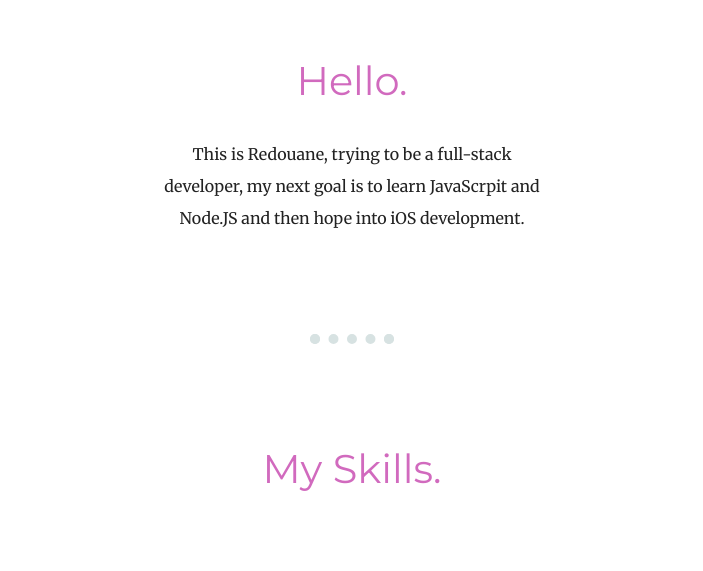
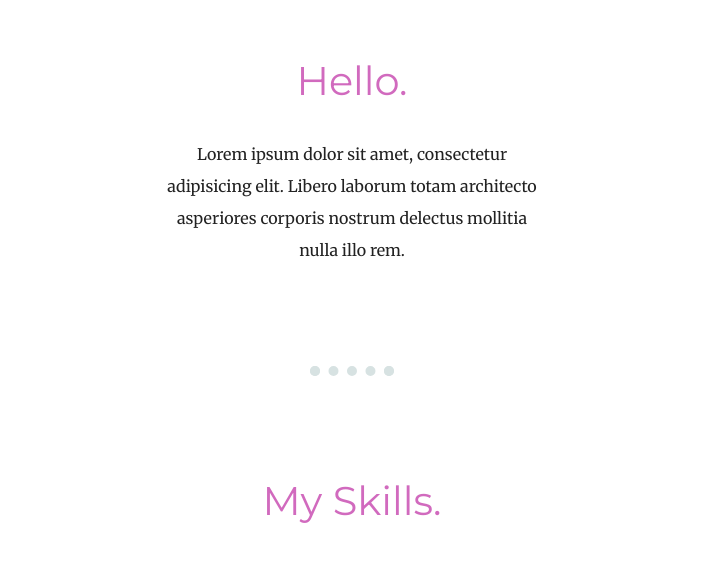
Before and after one commit to RedouaneAjgagal/mywebsite, a plain HTML site: page index.html in a window 1280 px wide. Shown: the part 911-1482 px from the top of the page, without its empty margins (288-991 px from the left). Drawn offline with Linux system fonts and the light colour scheme; a web font is replaced by a local one.

Commit message:
Update index.html

```diff
--- a/index.html
+++ b/index.html
@@ -23,7 +23,7 @@
   <div class="profile">
     <img src="./images/Redouane Ajgagal.png" width="200px" alt="">
     <h2>Hello.</h2>
-    <p>This is Redouane, trying to be a full-stack developer, my next goal is to learn JavaScrpit and Node.JS and then hope into iOS development.</p>
+    <p>Lorem ipsum dolor sit amet, consectetur adipisicing elit. Libero laborum totam architecto asperiores corporis nostrum delectus mollitia nulla illo rem.</p>
   </div>
   <hr>
   <div class="skills">
```
